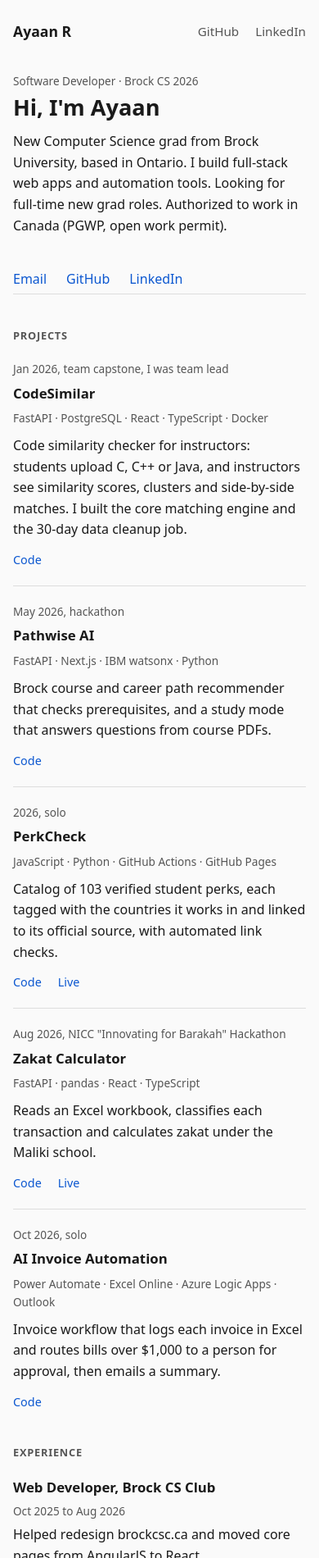
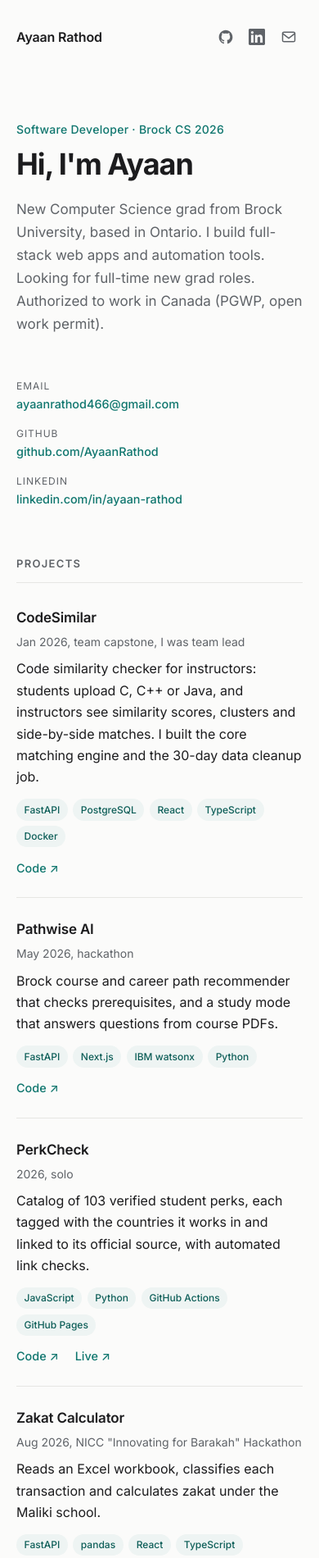
Before and after one commit to AyaanRathod/Personal-Portfolio, a plain HTML site: page docs/index.html in a window 390 px wide. Shown: the top 1900 px of the page at 82% size. Drawn offline with Linux system fonts and the light colour scheme.

Commit message:
Enhance portfolio layout and styling: update HTML structure for improved accessibility, refine CSS for better visual consistency, and optimize meta tags for SEO. Add skip link for navigation and update project descriptions for clarity.

```diff
--- a/docs/css/styles.css
+++ b/docs/css/styles.css
@@ -1,24 +1,24 @@
-/* Light */
 :root {
-    --bg: #fafafa;
-    --text: #1a1a1a;
-    --muted: #555;
-    --border: #ddd;
-    --link: #0b57d0;
-    --link-hover: #0842a0;
-    --focus: #0b57d0;
+  --bg: #fbfbfa;
+  --text: #1c1c1e;
+  --muted: #5f6368;
+  --line: #e6e6e3;
+  --accent: #0f766e;
+  --tag-bg: #eef4f3;
+  --tag-text: #0d5e58;
+  --max: 720px;
+  font-family: Inter, ui-sans-serif, system-ui, -apple-system, "Segoe UI", Roboto, sans-serif;
 }
 
-/* Dark */
 @media (prefers-color-scheme: dark) {
   :root {
-        --bg: #0f1115;
-        --text: #e8eaed;
+    --bg: #111314;
+    --text: #ececec;
     --muted: #9aa0a6;
-        --border: #2a2f3a;
-        --link: #8ab4f8;
-        --link-hover: #aecbfa;
-        --focus: #8ab4f8;
+    --line: #26292b;
+    --accent: #5eead4;
+    --tag-bg: #17282a;
+    --tag-text: #8ff0e0;
   }
 }
 
@@ -34,238 +34,304 @@ html {
 
 body {
   margin: 0;
-    font-family: system-ui, -apple-system, "Segoe UI", Roboto, Helvetica, Arial, sans-serif;
-    font-size: 1rem;
-    line-height: 1.6;
+  background: var(--bg);
   color: var(--text);
-    background: var(--bg);
+  font-size: 16px;
+  line-height: 1.65;
+  -webkit-font-smoothing: antialiased;
 }
 
-.page {
-    max-width: 720px;
-    margin: 0 auto;
-    padding: 2rem 1.25rem 3rem;
+a {
+  color: var(--accent);
+  text-decoration: none;
 }
 
-/* Header */
-header {
+a:hover {
+  text-decoration: underline;
+  text-underline-offset: 3px;
+}
+
+a:focus-visible {
+  outline: 2px solid var(--accent);
+  outline-offset: 3px;
+  border-radius: 4px;
+}
+
+.skip {
+  position: absolute;
+  left: -999px;
+  top: 0.5rem;
+  background: var(--bg);
+  padding: 0.4rem 0.8rem;
+  border: 1px solid var(--accent);
+  border-radius: 6px;
+}
+
+.skip:focus {
+  left: 0.5rem;
+}
+
+.site-header,
+main,
+.site-footer {
+  max-width: var(--max);
+  margin: 0 auto;
+  padding: 0 1.5rem;
+}
+
+.site-header {
   display: flex;
   align-items: center;
   justify-content: space-between;
-    gap: 1rem;
-    margin-bottom: 3rem;
+  padding-top: 1.75rem;
+  padding-bottom: 1.75rem;
 }
 
-.logo {
-    font-weight: 700;
-    font-size: 1.1rem;
+.brand {
   color: var(--text);
-    text-decoration: none;
+  font-weight: 600;
+  letter-spacing: -0.01em;
 }
 
-nav {
-    display: flex;
-    gap: 1.25rem;
+.brand:hover {
+  text-decoration: none;
+  color: var(--accent);
 }
 
-nav a {
-    color: var(--muted);
-    text-decoration: none;
-    font-size: 0.95rem;
+.icon-links {
+  display: flex;
+  gap: 0.25rem;
 }
 
-/* Links: hover + focus */
-a {
-    color: var(--link);
+.icon-links a {
+  display: inline-flex;
+  padding: 0.45rem;
+  color: var(--muted);
+  border-radius: 6px;
 }
 
-a:hover {
-    color: var(--link-hover);
-    text-decoration: underline;
+.icon-links a:hover {
+  color: var(--accent);
 }
 
-a:focus-visible {
-    outline: 2px solid var(--focus);
-    outline-offset: 3px;
-    border-radius: 2px;
+.icon-links svg {
+  width: 20px;
+  height: 20px;
+  fill: currentColor;
 }
 
-/* Sections */
-section {
-    margin-bottom: 3rem;
+.icon-links a[aria-label="Email"] svg {
+  fill: none;
+}
+
+.hero {
+  padding: 4.5rem 0 2rem;
+}
+
+.tagline {
+  margin: 0 0 0.75rem;
+  color: var(--accent);
+  font-size: 0.875rem;
+  font-weight: 500;
+  letter-spacing: 0.02em;
 }
 
 h1 {
-    margin: 0.35rem 0 0.75rem;
-    font-size: 2rem;
-    line-height: 1.2;
+  margin: 0 0 1.25rem;
+  font-size: clamp(2.25rem, 6vw, 3rem);
+  line-height: 1.1;
+  letter-spacing: -0.03em;
   font-weight: 700;
 }
 
-h2 {
-    margin: 0 0 1.25rem;
-    font-size: 0.8rem;
-    font-weight: 600;
-    letter-spacing: 0.06em;
-    text-transform: uppercase;
+.bio {
+  margin: 0;
   color: var(--muted);
+  font-size: 1.0625rem;
+  max-width: 60ch;
 }
 
-h3 {
-    margin: 0 0 0.25rem;
-    font-size: 1.05rem;
-    font-weight: 650;
+.links ul {
+  list-style: none;
+  margin: 0;
+  padding: 1.25rem 0 0;
+  display: grid;
+  grid-template-columns: repeat(3, auto);
+  justify-content: start;
+  gap: 0.5rem 1.75rem;
 }
 
-p {
-    margin: 0 0 0.75rem;
+.links li {
+  display: flex;
+  flex-direction: column;
+  min-width: 0;
 }
 
-.tagline {
-    margin: 0;
-    font-size: 0.85rem;
+.links .label {
+  font-size: 0.75rem;
+  text-transform: uppercase;
+  letter-spacing: 0.08em;
   color: var(--muted);
-}
-
-.hero p:last-child {
-    margin-bottom: 0;
-    max-width: 38rem;
-}
-
-/* Contact links row */
-.links {
-    display: flex;
-    flex-wrap: wrap;
-    gap: 0.75rem 1.5rem;
-    padding-bottom: 0.25rem;
-    border-bottom: 1px solid var(--border);
 }
 
 .links a {
   font-weight: 500;
-    text-decoration: none;
+  font-size: 0.9rem;
+  white-space: nowrap;
 }
 
-.links a:hover {
-    text-decoration: underline;
+section[id] {
+  padding-top: 3.5rem;
 }
 
-/* Items: projects + experience + education */
-.item {
-    padding: 1.25rem 0;
-    border-bottom: 1px solid var(--border);
+h2 {
+  margin: 0 0 0.25rem;
+  padding-bottom: 0.75rem;
+  border-bottom: 1px solid var(--line);
+  font-size: 0.8125rem;
+  font-weight: 600;
+  text-transform: uppercase;
+  letter-spacing: 0.1em;
+  color: var(--muted);
 }
 
-.item:first-of-type {
-    padding-top: 0;
+.item {
+  padding: 1.5rem 0;
+  border-bottom: 1px solid var(--line);
 }
 
 .item:last-child {
-    border-bottom: none;
-    padding-bottom: 0;
+  border-bottom: 0;
+}
+
+.item-head {
+  display: flex;
+  flex-wrap: wrap;
+  align-items: baseline;
+  justify-content: space-between;
+  gap: 0.25rem 1rem;
+}
+
+h3 {
+  margin: 0;
+  font-size: 1.0625rem;
+  font-weight: 600;
+  letter-spacing: -0.01em;
+}
+
+.org {
+  font-weight: 400;
+  color: var(--muted);
 }
 
 .meta {
-    margin: 0 0 0.35rem;
-    font-size: 0.85rem;
+  color: var(--muted);
+  font-size: 0.875rem;
+  white-space: nowrap;
+}
+
+.item p {
+  margin: 0.5rem 0 0;
+}
+
+.tags {
+  list-style: none;
+  margin: 0.85rem 0 0;
+  padding: 0;
+  display: flex;
+  flex-wrap: wrap;
+  gap: 0.4rem;
+}
+
+.tags li {
+  background: var(--tag-bg);
+  color: var(--tag-text);
+  font-size: 0.75rem;
+  font-weight: 500;
+  padding: 0.2rem 0.6rem;
+  border-radius: 999px;
+}
+
+.item-links {
+  display: flex;
+  gap: 1.25rem;
+  margin-top: 0.85rem !important;
+  font-size: 0.9rem;
+  font-weight: 500;
+}
+
+.item-links a::after {
+  content: " \2197";
+}
+
+.skills {
+  display: grid;
+  grid-template-columns: 7.5rem 1fr;
+  gap: 0.75rem 1rem;
+  margin: 1.5rem 0 0;
+}
+
+.skills dt {
+  font-weight: 600;
+}
+
+.skills dd {
+  margin: 0;
   color: var(--muted);
 }
 
-.tags {
-    margin: 0.35rem 0 0.65rem;
-    font-size: 0.85rem;
+.site-footer {
+  margin-top: 4.5rem;
+  padding-top: 2rem;
+  padding-bottom: 3rem;
   color: var(--muted);
+  font-size: 0.875rem;
 }
 
-.actions {
-    margin: 0.75rem 0 0;
-    display: flex;
-    flex-wrap: wrap;
-    gap: 0.75rem 1.25rem;
+.site-footer p {
+  margin: 0;
+  padding-top: 1.5rem;
+  border-top: 1px solid var(--line);
 }
 
-.actions a {
-    font-size: 0.9rem;
-    font-weight: 500;
-    text-decoration: none;
+@media (max-width: 720px) {
+  .links ul {
+    grid-template-columns: 1fr;
+    gap: 0.9rem;
   }
 
-.actions a:hover {
-    text-decoration: underline;
+  .links a {
+    white-space: normal;
+    overflow-wrap: anywhere;
+  }
 }
 
-/* Skills */
-.skills-list {
-    list-style: none;
-    margin: 0;
-    padding: 0;
+@media (max-width: 560px) {
+  .site-header,
+  main,
+  .site-footer {
+    padding-left: 1.25rem;
+    padding-right: 1.25rem;
   }
 
-.skills-list li {
-    padding: 0.75rem 0;
-    border-bottom: 1px solid var(--border);
-    font-size: 0.95rem;
+  .hero {
+    padding-top: 2.5rem;
   }
 
-.skills-list li:first-child {
-    padding-top: 0;
+  .meta {
+    white-space: normal;
   }
 
-.skills-list li:last-child {
-    border-bottom: none;
-    padding-bottom: 0;
+  .item-head {
+    flex-direction: column;
   }
 
-.skill-label {
-    display: inline-block;
-    min-width: 6.5rem;
-    font-weight: 600;
-    color: var(--text);
+  .skills {
+    grid-template-columns: 1fr;
+    gap: 0.15rem;
   }
 
-/* Footer */
-footer {
-    margin-top: 1rem;
-    padding-top: 1.5rem;
-    border-top: 1px solid var(--border);
-    font-size: 0.9rem;
-    color: var(--muted);
-}
-
-footer p {
-    margin: 0;
-}
-
-footer a {
-    color: var(--link);
-    text-decoration: none;
-}
-
-footer a:hover {
-    text-decoration: underline;
-}
-
-/* Mobile */
-@media (max-width: 480px) {
-    .page {
-        padding: 1.5rem 1rem 2.5rem;
-    }
-
-    h1 {
-        font-size: 1.7rem;
-    }
-
-    .skill-label {
-        display: block;
-        min-width: 0;
-        margin-bottom: 0.15rem;
-    }
-
-    header {
-        margin-bottom: 2.25rem;
-    }
-
-    section {
-        margin-bottom: 2.5rem;
+  .skills dd {
+    margin-bottom: 0.75rem;
   }
 }
--- a/docs/index.html
+++ b/docs/index.html
@@ -3,135 +3,212 @@
 <head>
     <meta charset="UTF-8">
     <meta name="viewport" content="width=device-width, initial-scale=1.0">
+    <meta name="color-scheme" content="light dark">
     <title>Ayaan Rathod | Software Developer</title>
-    <meta name="description" content="Portfolio of Ayaan Rathod, Software Developer and Brock CS 2026 grad. Full-stack web apps and automation tools. Looking for full-time new grad roles in Canada.">
+    <meta name="description" content="New Computer Science grad from Brock University, based in Ontario. I build full-stack web apps and automation tools. Looking for full-time new grad roles. Authorized to work in Canada (PGWP, open work permit).">
     <meta property="og:title" content="Ayaan Rathod | Software Developer">
-    <meta property="og:description" content="Portfolio of Ayaan Rathod, Software Developer and Brock CS 2026 grad. Full-stack web apps and automation tools. Looking for full-time new grad roles in Canada.">
+    <meta property="og:description" content="New Computer Science grad from Brock University, based in Ontario. I build full-stack web apps and automation tools. Looking for full-time new grad roles. Authorized to work in Canada (PGWP, open work permit).">
+    <link rel="preconnect" href="https://fonts.googleapis.com">
+    <link rel="preconnect" href="https://fonts.gstatic.com" crossorigin>
+    <link rel="stylesheet" href="https://fonts.googleapis.com/css2?family=Inter:wght@400;500;600;700&display=swap">
     <link rel="stylesheet" href="./css/styles.css">
 </head>
 <body>
-    <div class="page">
-        <header>
-            <a class="logo" href=".">Ayaan R</a>
-            <nav>
-                <a target="_blank" href="https://github.com/AyaanRathod">GitHub</a>
-                <a target="_blank" href="https://www.linkedin.com/in/ayaan-rathod/">LinkedIn</a>
+    <a class="skip" href="#main">Skip to content</a>
+
+    <header class="site-header">
+        <a class="brand" href="#top">Ayaan Rathod</a>
+        <nav class="icon-links" aria-label="Profiles">
+            <a target="_blank" href="https://github.com/AyaanRathod" aria-label="GitHub">
+                <svg viewBox="0 0 24 24" width="20" height="20" aria-hidden="true" focusable="false">
+                    <path d="M12 2C6.477 2 2 6.586 2 12.253c0 4.527 2.865 8.363 6.839 9.712.5.093.683-.222.683-.492 0-.242-.009-.883-.014-1.733-2.782.617-3.369-1.372-3.369-1.372-.455-1.177-1.11-1.49-1.11-1.49-.908-.635.069-.622.069-.622 1.003.072 1.531 1.05 1.531 1.05.892 1.559 2.341 1.108 2.91.847.091-.66.35-1.108.636-1.363-2.22-.258-4.555-1.135-4.555-5.052 0-1.116.387-2.029 1.022-2.745-.102-.256-.443-1.292.098-2.693 0 0 .834-.273 2.73 1.04a9.27 9.27 0 0 1 2.486-.342 9.27 9.27 0 0 1 2.486.342c1.895-1.313 2.728-1.04 2.728-1.04.543 1.401.202 2.437.1 2.693.637.716 1.021 1.629 1.021 2.745 0 3.926-2.339 4.791-4.566 5.044.359.316.679.942.679 1.9 0 1.371-.012 2.477-.012 2.814 0 .272.18.59.688.49C19.138 20.613 22 16.778 22 12.253 22 6.586 17.523 2 12 2z"/>
+                </svg>
+            </a>
+            <a target="_blank" href="https://www.linkedin.com/in/ayaan-rathod/" aria-label="LinkedIn">
+                <svg viewBox="0 0 24 24" width="20" height="20" aria-hidden="true" focusable="false">
+                    <path d="M20.447 20.452H16.89v-5.569c0-1.328-.027-3.037-1.852-3.037-1.853 0-2.136 1.445-2.136 2.939v5.667H9.351V9h3.414v1.561h.046c.477-.9 1.637-1.85 3.37-1.85 3.601 0 4.267 2.37 4.267 5.455v6.286zM5.337 7.433a1.986 1.986 0 1 1 0-3.972 1.986 1.986 0 0 1 0 3.972zM7.119 20.452H3.552V9h3.567v11.452zM22.225 0H1.771C.792 0 0 .774 0 1.729v20.542C0 23.227.792 24 1.771 24h20.451C23.2 24 24 23.227 24 22.271V1.729C24 .774 23.2 0 22.222 0h.003z"/>
+                </svg>
+            </a>
+            <a href="mailto:ayaanrathod466@gmail.com" aria-label="Email">
+                <svg viewBox="0 0 24 24" width="20" height="20" fill="none" stroke="currentColor" stroke-width="1.75" stroke-linecap="round" stroke-linejoin="round" aria-hidden="true" focusable="false">
+                    <rect x="3" y="5" width="18" height="14" rx="2"/>
+                    <path d="m3 7 9 7 9-7"/>
+                </svg>
+            </a>
         </nav>
     </header>
 
-        <main>
-            <section class="hero">
+    <main id="main">
+        <section class="hero" id="top">
             <p class="tagline">Software Developer · Brock CS 2026</p>
             <h1>Hi, I'm Ayaan</h1>
-                <p>New Computer Science grad from Brock University, based in Ontario. I build full-stack web apps and automation tools. Looking for full-time new grad roles. Authorized to work in Canada (PGWP, open work permit).</p>
+            <p class="bio">New Computer Science grad from Brock University, based in Ontario. I build full-stack web apps and automation tools. Looking for full-time new grad roles. Authorized to work in Canada (PGWP, open work permit).</p>
         </section>
 
         <section class="links" aria-label="Contact links">
-                <a href="mailto:ayaanrathod466@gmail.com">Email</a>
-                <a target="_blank" href="https://github.com/AyaanRathod">GitHub</a>
-                <a target="_blank" href="https://www.linkedin.com/in/ayaan-rathod/">LinkedIn</a>
+            <ul>
+                <li>
+                    <span class="label">Email</span>
+                    <a href="mailto:ayaanrathod466@gmail.com">ayaanrathod466@gmail.com</a>
+                </li>
+                <li>
+                    <span class="label">GitHub</span>
+                    <a target="_blank" href="https://github.com/AyaanRathod">github.com/AyaanRathod</a>
+                </li>
+                <li>
+                    <span class="label">LinkedIn</span>
+                    <a target="_blank" href="https://www.linkedin.com/in/ayaan-rathod/">linkedin.com/in/ayaan-rathod</a>
+                </li>
+            </ul>
         </section>
 
-            <section>
+        <section id="projects">
             <h2>Projects</h2>
 
             <article class="item">
-                    <p class="meta">Jan 2026, team capstone, I was team lead</p>
+                <div class="item-head">
                     <h3>CodeSimilar</h3>
-                    <p class="tags">FastAPI · PostgreSQL · React · TypeScript · Docker</p>
+                    <span class="meta">Jan 2026, team capstone, I was team lead</span>
+                </div>
                 <p>Code similarity checker for instructors: students upload C, C++ or Java, and instructors see similarity scores, clusters and side-by-side matches. I built the core matching engine and the 30-day data cleanup job.</p>
-                    <p class="actions">
+                <ul class="tags">
+                    <li>FastAPI</li>
+                    <li>PostgreSQL</li>
+                    <li>React</li>
+                    <li>TypeScript</li>
+                    <li>Docker</li>
+                </ul>
+                <p class="item-links">
                     <a target="_blank" href="https://github.com/AyaanRathod/Code-Checker">Code</a>
                 </p>
             </article>
 
             <article class="item">
-                    <p class="meta">May 2026, hackathon</p>
+                <div class="item-head">
                     <h3>Pathwise AI</h3>
-                    <p class="tags">FastAPI · Next.js · IBM watsonx · Python</p>
+                    <span class="meta">May 2026, hackathon</span>
+                </div>
                 <p>Brock course and career path recommender that checks prerequisites, and a study mode that answers questions from course PDFs.</p>
-                    <p class="actions">
+                <ul class="tags">
+                    <li>FastAPI</li>
+                    <li>Next.js</li>
+                    <li>IBM watsonx</li>
+                    <li>Python</li>
+                </ul>
+                <p class="item-links">
                     <a target="_blank" href="https://github.com/AyaanRathod/UNSA-hackathon">Code</a>
                 </p>
             </article>
 
             <article class="item">
-                    <p class="meta">2026, solo</p>
+                <div class="item-head">
                     <h3>PerkCheck</h3>
-                    <p class="tags">JavaScript · Python · GitHub Actions · GitHub Pages</p>
+                    <span class="meta">2026, solo</span>
+                </div>
                 <p>Catalog of 103 verified student perks, each tagged with the countries it works in and linked to its official source, with automated link checks.</p>
-                    <p class="actions">
+                <ul class="tags">
+                    <li>JavaScript</li>
+                    <li>Python</li>
+                    <li>GitHub Actions</li>
+                    <li>GitHub Pages</li>
+                </ul>
+                <p class="item-links">
                     <a target="_blank" href="https://github.com/AyaanRathod/verified-student-perks">Code</a>
                     <a target="_blank" href="https://ayaanrathod.github.io/verified-student-perks/">Live</a>
                 </p>
             </article>
 
             <article class="item">
-                    <p class="meta">Aug 2026, NICC &quot;Innovating for Barakah&quot; Hackathon</p>
+                <div class="item-head">
                     <h3>Zakat Calculator</h3>
-                    <p class="tags">FastAPI · pandas · React · TypeScript</p>
+                    <span class="meta">Aug 2026, NICC &quot;Innovating for Barakah&quot; Hackathon</span>
+                </div>
                 <p>Reads an Excel workbook, classifies each transaction and calculates zakat under the Maliki school.</p>
-                    <p class="actions">
+                <ul class="tags">
+                    <li>FastAPI</li>
+                    <li>pandas</li>
+                    <li>React</li>
+                    <li>TypeScript</li>
+                </ul>
+                <p class="item-links">
                     <a target="_blank" href="https://github.com/AyaanRathod/NIC-Hackathon">Code</a>
                     <a target="_blank" href="https://nic-hackathon.vercel.app">Live</a>
                 </p>
             </article>
 
             <article class="item">
-                    <p class="meta">Oct 2026, solo</p>
+                <div class="item-head">
                     <h3>AI Invoice Automation</h3>
-                    <p class="tags">Power Automate · Excel Online · Azure Logic Apps · Outlook</p>
+                    <span class="meta">Oct 2026, solo</span>
+                </div>
                 <p>Invoice workflow that logs each invoice in Excel and routes bills over $1,000 to a person for approval, then emails a summary.</p>
-                    <p class="actions">
+                <ul class="tags">
+                    <li>Power Automate</li>
+                    <li>Excel Online</li>
+                    <li>Azure Logic Apps</li>
+                    <li>Outlook</li>
+                </ul>
+                <p class="item-links">
                     <a target="_blank" href="https://github.com/AyaanRathod/ai-invoice-automation">Code</a>
                 </p>
             </article>
         </section>
 
-            <section>
+        <section id="experience">
             <h2>Experience</h2>
 
             <article class="item">
-                    <h3>Web Developer, Brock CS Club</h3>
-                    <p class="meta">Oct 2025 to Aug 2026</p>
+                <div class="item-head">
+                    <h3>Web Developer <span class="org">· Brock CS Club</span></h3>
+                    <span class="meta">Oct 2025 to Aug 2026</span>
+                </div>
                 <p>Helped redesign brockcsc.ca and moved core pages from AngularJS to React.</p>
             </article>
 
             <article class="item">
-                    <h3>Pathways Program Participant, eBay (via RippleMatch)</h3>
-                    <p class="meta">May to Jul 2025</p>
+                <div class="item-head">
+                    <h3>Pathways Program Participant <span class="org">· eBay (via RippleMatch)</span></h3>
+                    <span class="meta">May to Jul 2025</span>
+                </div>
                 <p>Software prep program covering data structures, algorithms, system design and mentorship.</p>
             </article>
 
             <article class="item">
-                    <h3>Package Handler, Intelcom</h3>
-                    <p class="meta">Jun to Aug 2025</p>
+                <div class="item-head">
+                    <h3>Package Handler <span class="org">· Intelcom</span></h3>
+                    <span class="meta">Jun to Aug 2025</span>
+                </div>
                 <p>Sorted and loaded packages on a fast-paced early-morning shift in Thorold, ON.</p>
             </article>
         </section>
 
-            <section>
+        <section id="education">
             <h2>Education</h2>
+
             <article class="item">
+                <div class="item-head">
                     <h3>Brock University</h3>
-                    <p class="meta">May 2023 to Aug 2026</p>
+                    <span class="meta">May 2023 to Aug 2026</span>
+                </div>
                 <p>Honours BSc Computer Science, Software Engineering, Minor in Business</p>
             </article>
         </section>
 
-            <section>
+        <section id="skills">
             <h2>Skills</h2>
-                <ul class="skills-list">
-                    <li><span class="skill-label">Languages</span> Python, TypeScript, JavaScript, Java, C, C++, SQL</li>
-                    <li><span class="skill-label">Frameworks</span> FastAPI, React, Next.js, Flask</li>
-                    <li><span class="skill-label">Tools</span> PostgreSQL, Docker, Git, GitHub Actions, Power Automate, Azure</li>
-                </ul>
+            <dl class="skills">
+                <dt>Languages</dt>
+                <dd>Python, TypeScript, JavaScript, Java, C, C++, SQL</dd>
+                <dt>Frameworks</dt>
+                <dd>FastAPI, React, Next.js, Flask</dd>
+                <dt>Tools</dt>
+                <dd>PostgreSQL, Docker, Git, GitHub Actions, Power Automate, Azure</dd>
+            </dl>
         </section>
     </main>
 
-        <footer>
-            <p>Built by <a target="_blank" href="https://github.com/AyaanRathod">Ayaan Rathod</a></p>
+    <footer class="site-footer">
+        <p>Built by <a href="https://github.com/AyaanRathod">Ayaan Rathod</a></p>
     </footer>
-    </div>
 </body>
 </html>
```
Lines whose indentation alone changed are shown as unchanged.
